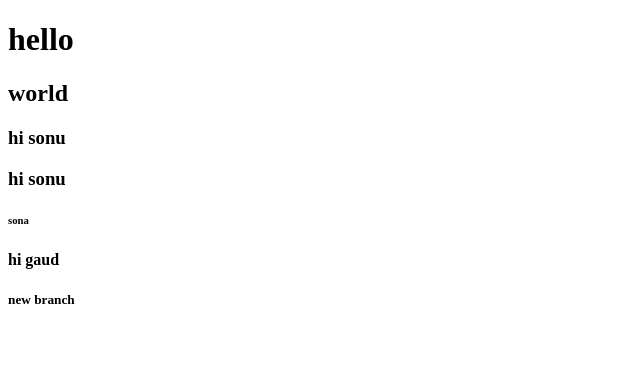
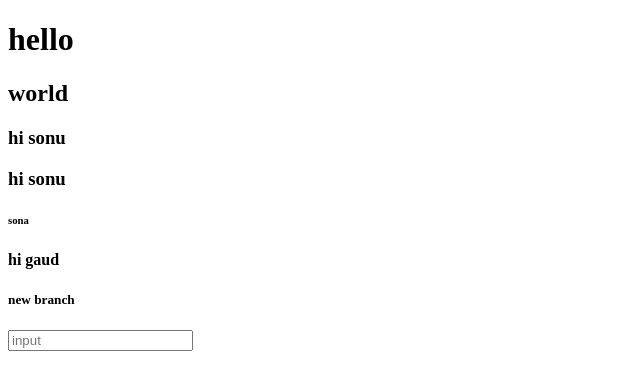
Before and after one commit to gaudsonu98/Test3, a plain HTML site: page index.html in a window 1280 px wide. Shown: the whole page, without its empty margins (0-640 px from the left). Drawn offline with Linux system fonts and the light colour scheme.

Commit message:
added input field

```diff
--- a/index.html
+++ b/index.html
@@ -14,6 +14,7 @@
     <h6>sona</h6>
     <h4>hi gaud </h4>
     <h5>new branch </h5>
+    <input type="text" placeholder="input " />
 
 </body>
 </html>
```
